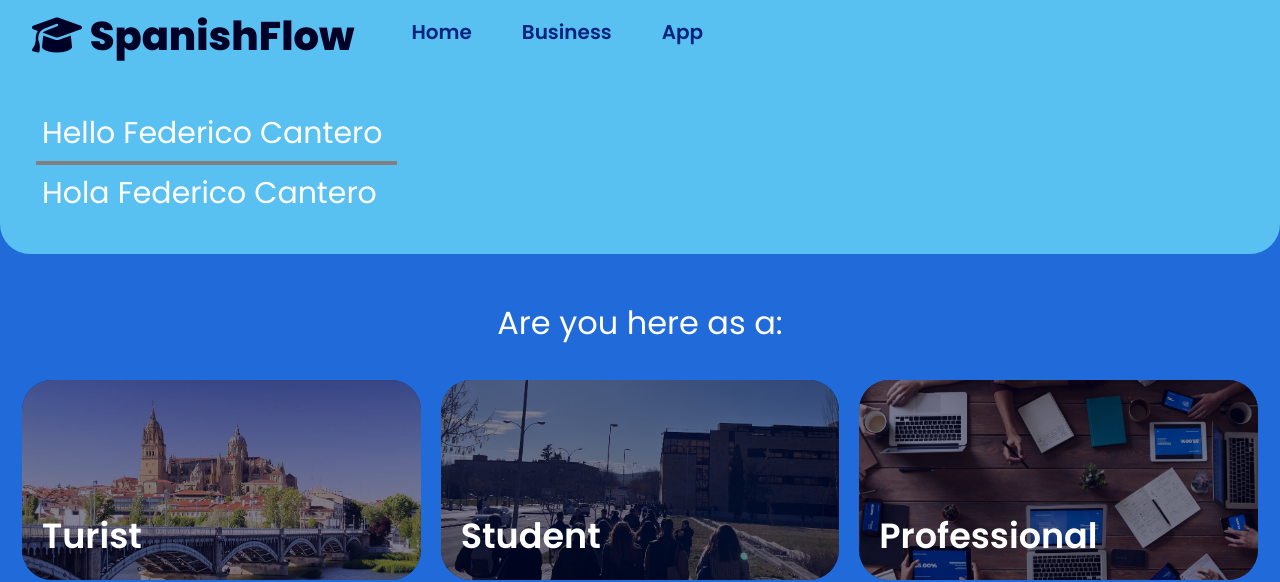
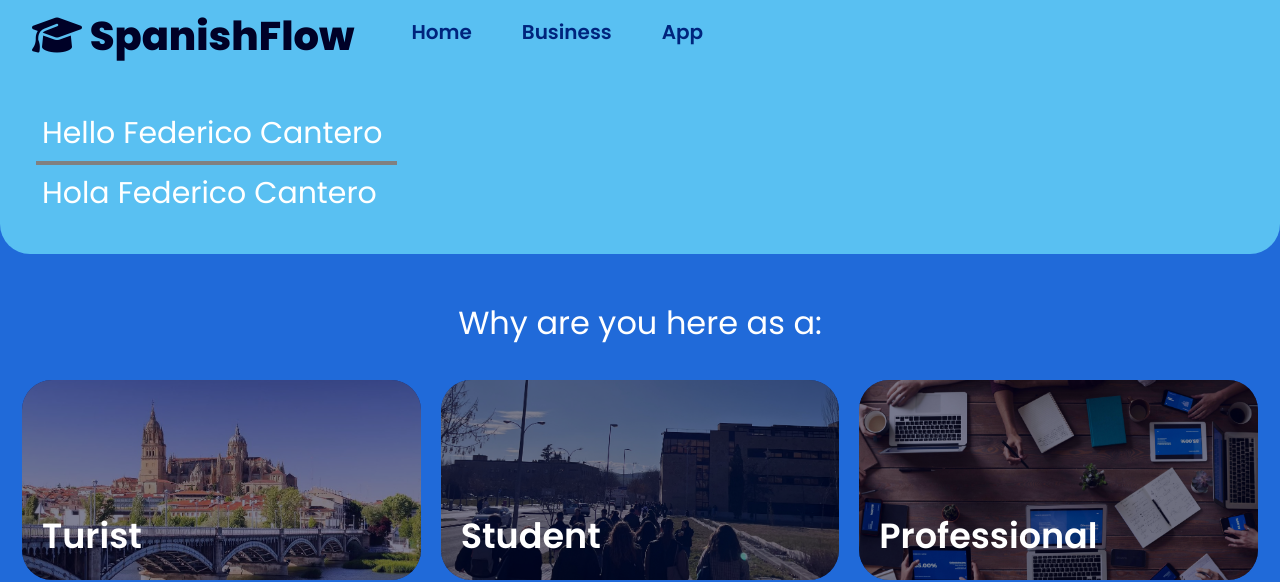
Before and after one commit to CanteroFederico/SpanishFlow, a Flask app: page /spanishflow_app in a window 1280 px wide. Shown: the top 582 px of the page. Run offline with Flask 3, Linux system fonts and the light colour scheme; some libraries are stand-ins or nearby versions.

Commit message:
Update spanishflow_app.html

```diff
--- a/capp/templates/spanishflow_app.html
+++ b/capp/templates/spanishflow_app.html
@@ -16,7 +16,7 @@
         <section class="section_options">
             <div class="container">
                 <div class="Our_team">
-                    <h2>Are you here as a:</h2>
+                    <h2>Why are you here as a:</h2>
                 </div>
                 <div class="options">
                     <div class="box1">
```
